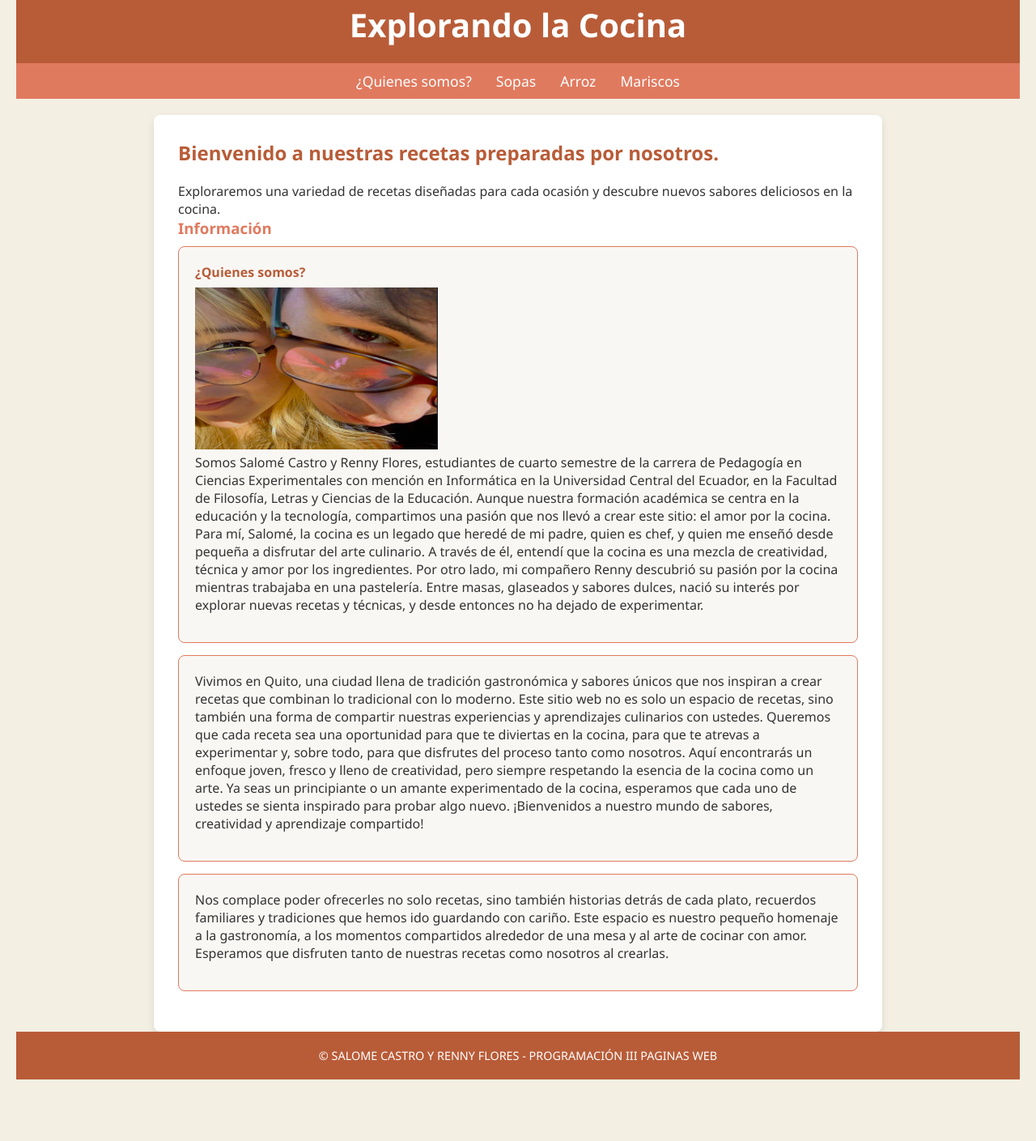
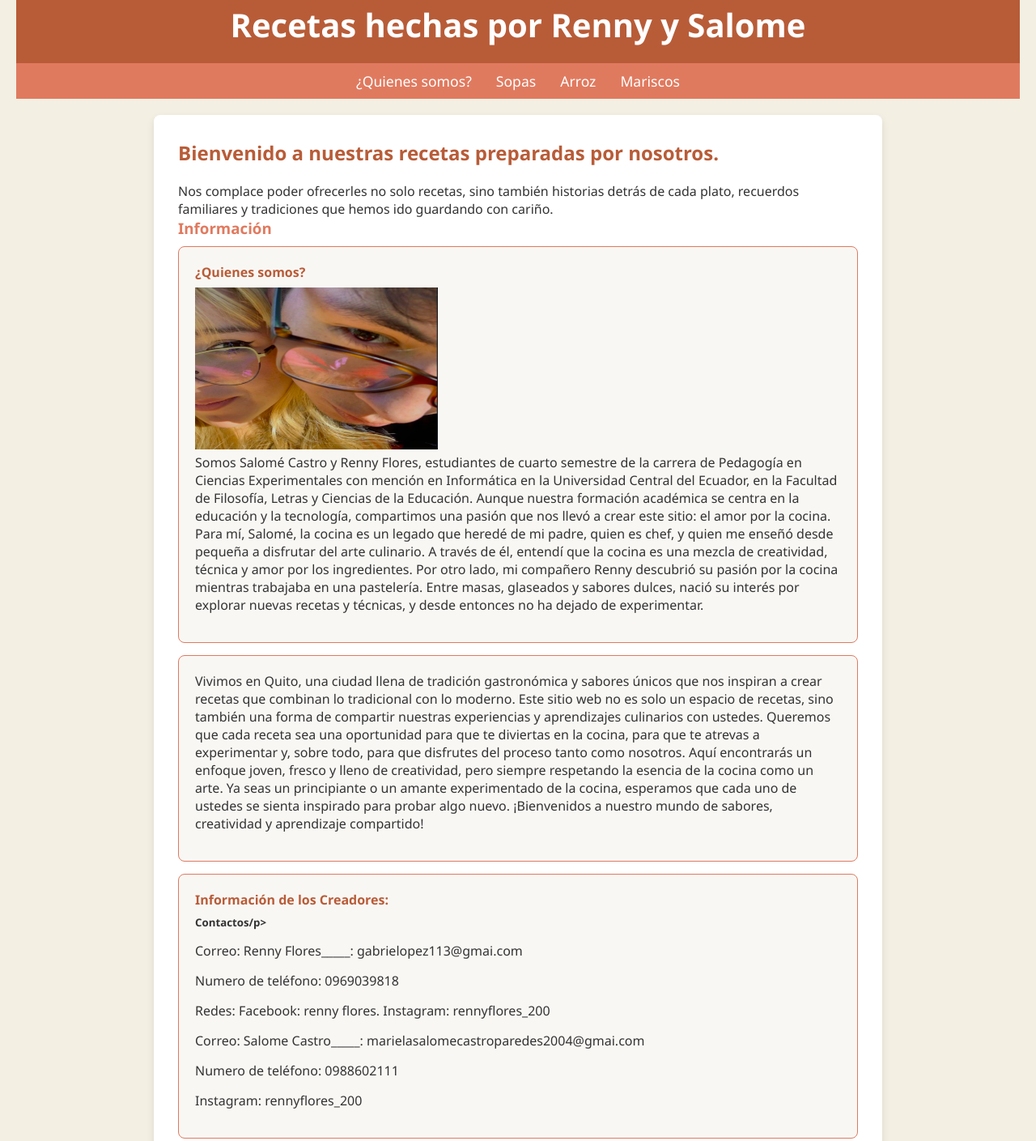
Before and after one commit to 01renny/paginarestaurante, a plain HTML site: page index.html in a window 1280 px wide. Shown: the part 37-1446 px from the top of the page at 81% size. Before the commit the page ends 1390 px from the top, so only its background shows below. Drawn offline with Linux system fonts and the light colour scheme.

Commit message:
Update index.html

```diff
--- a/index.html
+++ b/index.html
@@ -3,7 +3,7 @@
 <html lang="es">
 <head>
     <meta charset="UTF-8">
-    <link rel="shortcut icon" href="img/cocina_icon.png">
+    <link rel="shortcut icon" href="img/cara.png">
     <style>
       * {
         font-family: 'Segoe UI', Tahoma, Geneva, Verdana, sans-serif;
@@ -106,11 +106,11 @@
         font-size: 0.9em;
       }
     </style>
-    <title>Explorando la Cocina</title>
+    <title>CocinArte</title>
 </head>
 <body>
     <header>
-        <h1>Explorando la Cocina</h1>
+        <h1>Recetas hechas por Renny y Salome</h1>
     </header>
 
     <nav>
@@ -125,7 +125,7 @@
 
     <main>
         <h2>Bienvenido a nuestras recetas preparadas por nosotros.</h2>
-        <p>Exploraremos una variedad de recetas diseñadas para cada ocasión y descubre nuevos sabores deliciosos en la cocina.</p>
+        <p>Nos complace poder ofrecerles no solo recetas, sino también historias detrás de cada plato, recuerdos familiares y tradiciones que hemos ido guardando con cariño.</p>
 
         <div class="section">
             <h3>Información</h3>
@@ -141,7 +141,15 @@
             </div>
 
             <div class="recipe-card">
-                <p>Nos complace poder ofrecerles no solo recetas, sino también historias detrás de cada plato, recuerdos familiares y tradiciones que hemos ido guardando con cariño. Este espacio es nuestro pequeño homenaje a la gastronomía, a los momentos compartidos alrededor de una mesa y al arte de cocinar con amor. Esperamos que disfruten tanto de nuestras recetas como nosotros al crearlas.</p>
+                <h4>Información de los Creadores:</h4>
+                <h5><p>Contactos/p></h5>
+                <p>Correo:    Renny Flores_____: gabrielopez113@gmai.com</p>
+                <p>Numero de teléfono: 0969039818</p>
+                <p>Redes: Facebook: renny flores.        Instagram:  rennyflores_200</p>
+
+                <p>Correo:    Salome Castro_____: marielasalomecastroparedes2004@gmai.com</p>
+                <p>Numero de teléfono: 0988602111</p>
+                <p>Instagram:  rennyflores_200</p>
             </div>
         </div>
     </main>
```
